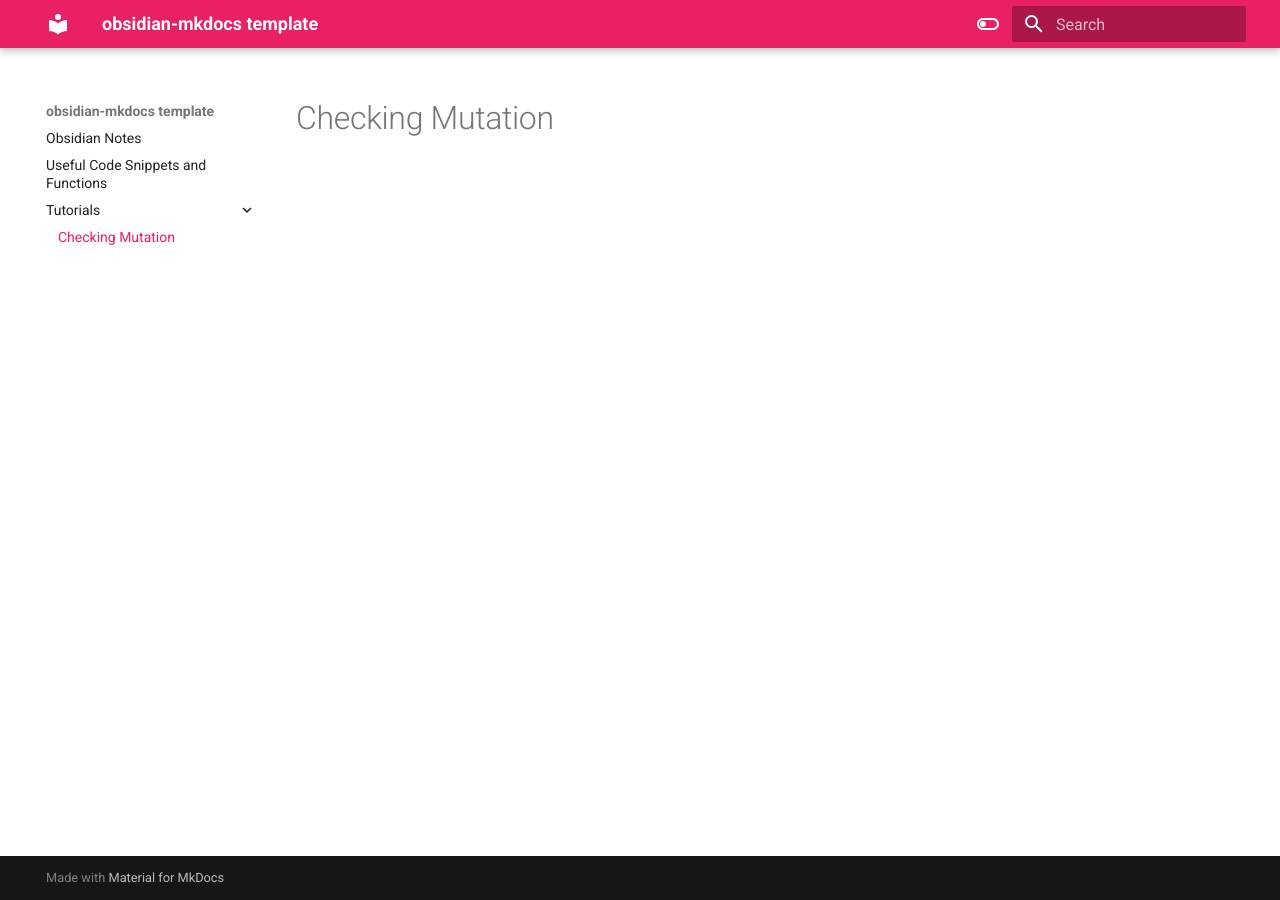
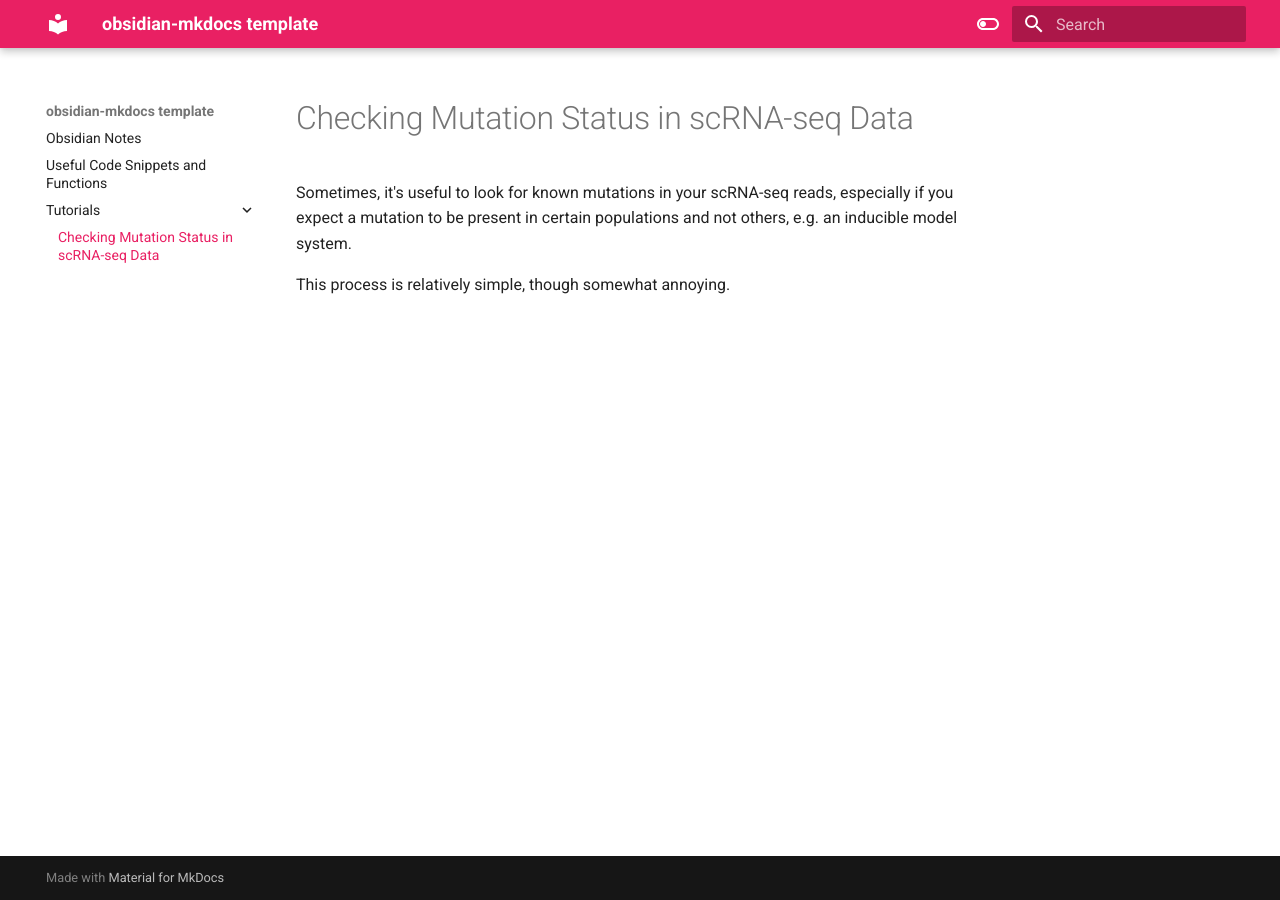
Before and after one commit to j-andrews7/KnowledgeDump, an MkDocs documentation site: the page built from docs/Tutorials/scRNA_mutation_check.md, in a window 1280 px wide. Built offline with MkDocs 1.6.1 and Material for MkDocs 9.7.7, drawn with Linux system fonts in a browser that asks for light colours.

Commit message:
test deploy

```diff
--- a/docs/Tutorials/scRNA_mutation_check.md
+++ b/docs/Tutorials/scRNA_mutation_check.md
@@ -1 +1,4 @@
-# Checking Mutation
+# Checking Mutation Status in scRNA-seq Data
+Sometimes, it's useful to look for known mutations in your scRNA-seq reads, especially if you expect a mutation to be present in certain populations and not others, e.g. an inducible model system.
+
+This process is relatively simple, though somewhat annoying.
```
